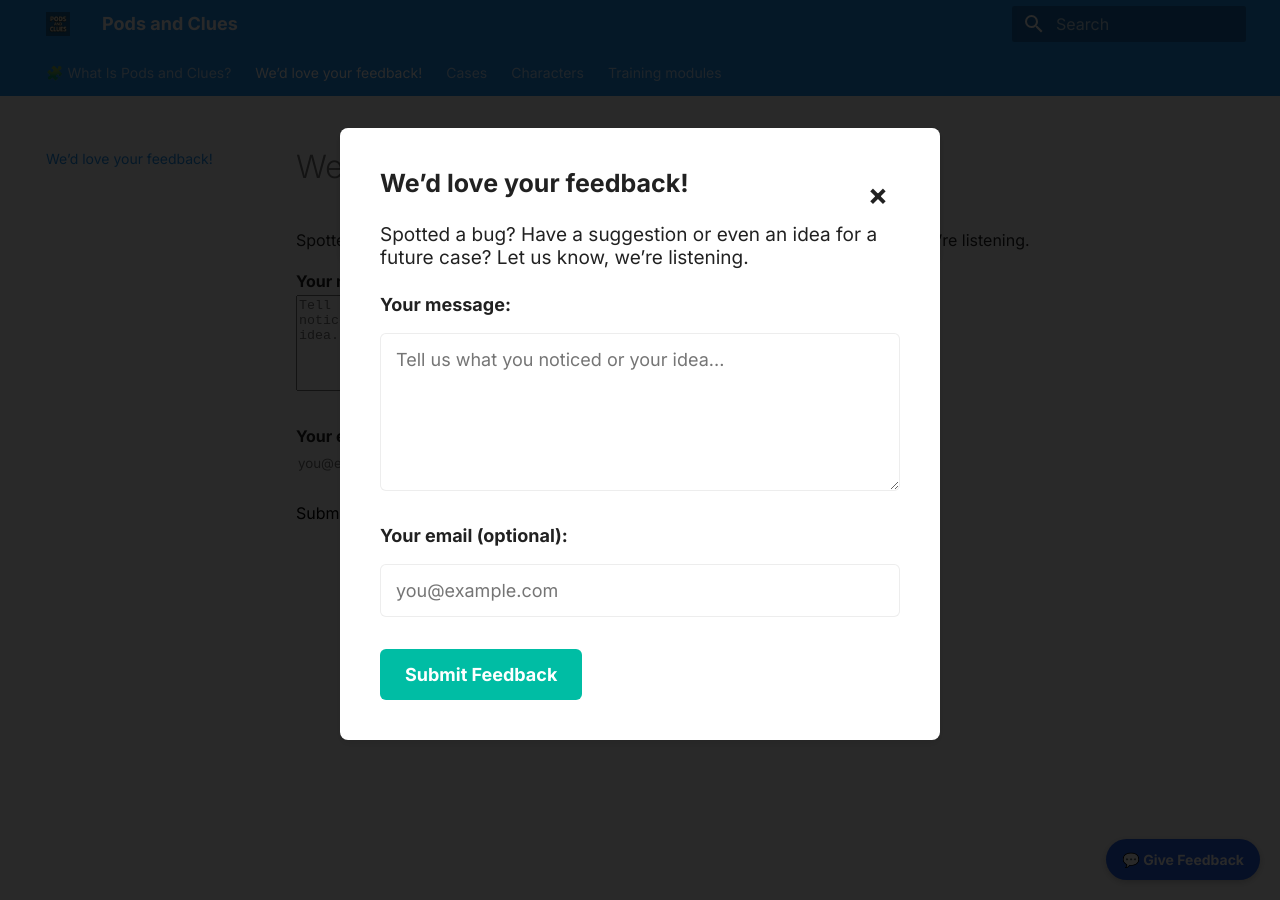
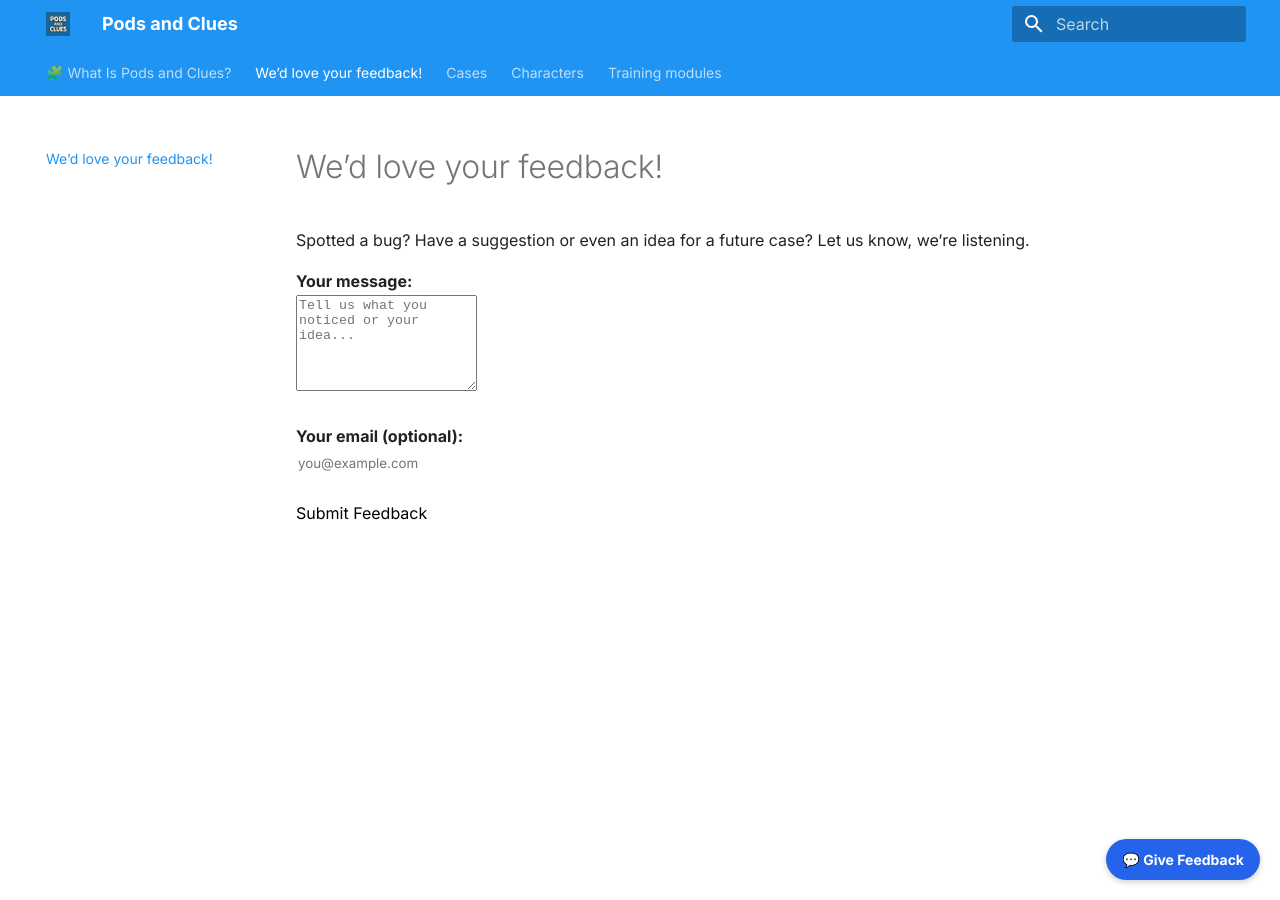
Before and after one commit to zentarilabs/pods-and-clues, an MkDocs documentation site: the page built from docs/feedback.md, in a window 1280 px wide. Built offline with MkDocs 1.6.1 and Material for MkDocs 9.7.7, drawn with Linux system fonts in a browser that asks for light colours.

Commit message:
Fix typo of 2 feedback modals

```diff
--- a/docs/css/extra.css
+++ b/docs/css/extra.css
@@ -70,6 +70,7 @@ body {
 
 /* Modal */
 .feedback-modal {
+  display: none; /* Hidden by default */
   position: fixed;
   z-index: 99999;
   left: 0;
--- a/docs/overrides/partials/footer.html
+++ b/docs/overrides/partials/footer.html
@@ -2,10 +2,6 @@
   💬 Give Feedback
 </div>
 
-<!-- Feedback Modal -->
-<div id="feedbackModal" class="feedback-modal">
-  <div class="feedback-modal-content">
-    <span class="feedback-close" onclick="closeFeedbackModal()">&times;</span>
 <!-- Feedback Modal -->
 <div id="feedbackModal" class="feedback-modal">
   <div class="feedback-modal-content">
@@ -30,5 +26,3 @@
     </div>
   </div>
 </div>
-  </div>
-</div>
```
Lines whose indentation alone changed are shown as unchanged.
